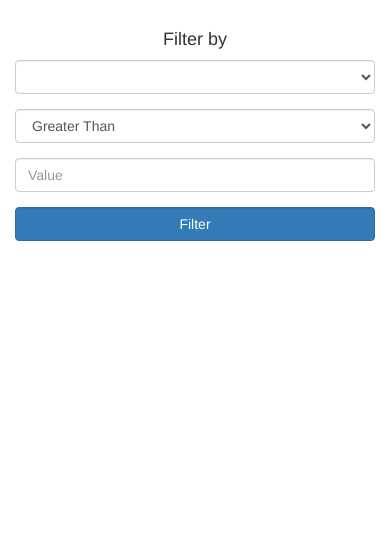
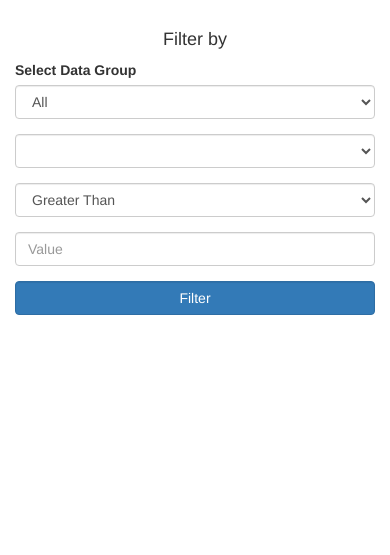
Before and after one commit to vipulgupta2048/opengisproj_mirror, a Django app: page /portal/reports in a window 390 px wide. Shown: the part 257-812 px from the top of the page. Run offline with Django 3.2, Linux system fonts and the light colour scheme; the visitor is signed in with stand-in values (Sample User, id 1); data that the repository does not hold is empty; some libraries are stand-ins or nearby versions.

Commit message:
Added Group Filter Support to Maps and Minor Bug Fixes

```diff
--- a/opengisproj/portal/templates/portal/partials/gistable.html
+++ b/opengisproj/portal/templates/portal/partials/gistable.html
@@ -40,6 +40,7 @@
                             data_filtered = filterDataByGroup(g_id);
                         table.bootstrapTable('load', data_filtered);
                     });
+                    $("#reportsDataGroupSelect").off("change");
                 }
             },3000);
         }
--- a/opengisproj/portal/templates/portal/reports.html
+++ b/opengisproj/portal/templates/portal/reports.html
@@ -5,6 +5,10 @@
             <section class="pull-left height-100 col-md-3 overflow-scroll">
                 <div class="row">
                     <h4 class="text-center">Filter by</h4>
+                    <div class="col-xs-12 form-group">
+                        <label for="browseDataGroupSelect">Select Data Group</label>
+                        <select class="dataGroupContainer form-control" id="reportsDataGroupSelect"></select>
+                    </div>
                     <div class="col-xs-12 form-group">
                         <select id="gisFilterParameterKey" class="form-control">
                         </select>
@@ -62,6 +66,13 @@
     var api_loaded = false, map_loaded = false;
     var data_cache;
     var curr_markers = [];
+    function init(){
+        get_curr_cord();
+        getmetafields(loadGisMetaFieldsToContainers);
+        getGisData(loadGisDataToContainers);
+        var api_checker = setInterval(function(){if(api_loaded){showMap();clearInterval(api_checker);}},500);
+
+    }
     function get_curr_cord(){
         if(navigator.geolocation){
             navigator.geolocation.getCurrentPosition(storePos);
@@ -95,12 +106,13 @@
             rotateControl: false
         });
         map_loaded = true;
-        getGisData(loadGisDataToContainers);
-        getmetafields(loadGisMetaFieldsToContainers);
     }
     function loadGisDataToContainers(data){
         data_cache = data;
+        if(map_loaded)
             loadGisDataToMap(data_cache);
+        else
+            var loadMapDataTimer = setInterval(function(){if(map_loaded){loadGisDataToMap(data_cache); clearInterval(loadMapDataTimer);}},500);
     }
     function loadGisDataToMap(data){
         if(curr_markers.length>0){
@@ -152,11 +164,13 @@
         e.preventDefault();
         $this = $(this);
         $(this).attr("disabled","disabled");
+        var data_group = $("#reportsDataGroupSelect").val();
         var gisFilterParameterKey = $("#gisFilterParameterKey");
         var gisFilterParameterCondition = $("#gisFilterParameterCondition");
         var gisFilterParameterValue = $("#gisFilterParameterValue");
         var filteredArray = [];
         $.each(data_cache, function(i,v){
+            if(v.data_group == data_group || data_group == "*"){
                 $.each(v, function(index, value){
                     if(index == gisFilterParameterKey.val()){
                         var temp = v;
@@ -187,13 +201,13 @@
                         }
                     }
                 });
+            }
         });
         loadGisDataToMap(filteredArray);
         $("#gisDataTable").bootstrapTable("load",filteredArray);
         setTimeout(function(){$this.removeAttr("disabled");},1500);
     });
-    get_curr_cord();
-    var api_checker = setInterval(function(){if(api_loaded){showMap();clearInterval(api_checker);}},500);
+    init();
 </script>
 <script src="https://maps.googleapis.com/maps/api/js?key=AIzaSyD2DVlvcLu7o2m-6OhfbipppHEzRofJh48&callback=initMap"></script>
 {% include 'portal/partials/gistable.html' %}
```
Lines whose indentation alone changed are shown as unchanged.
